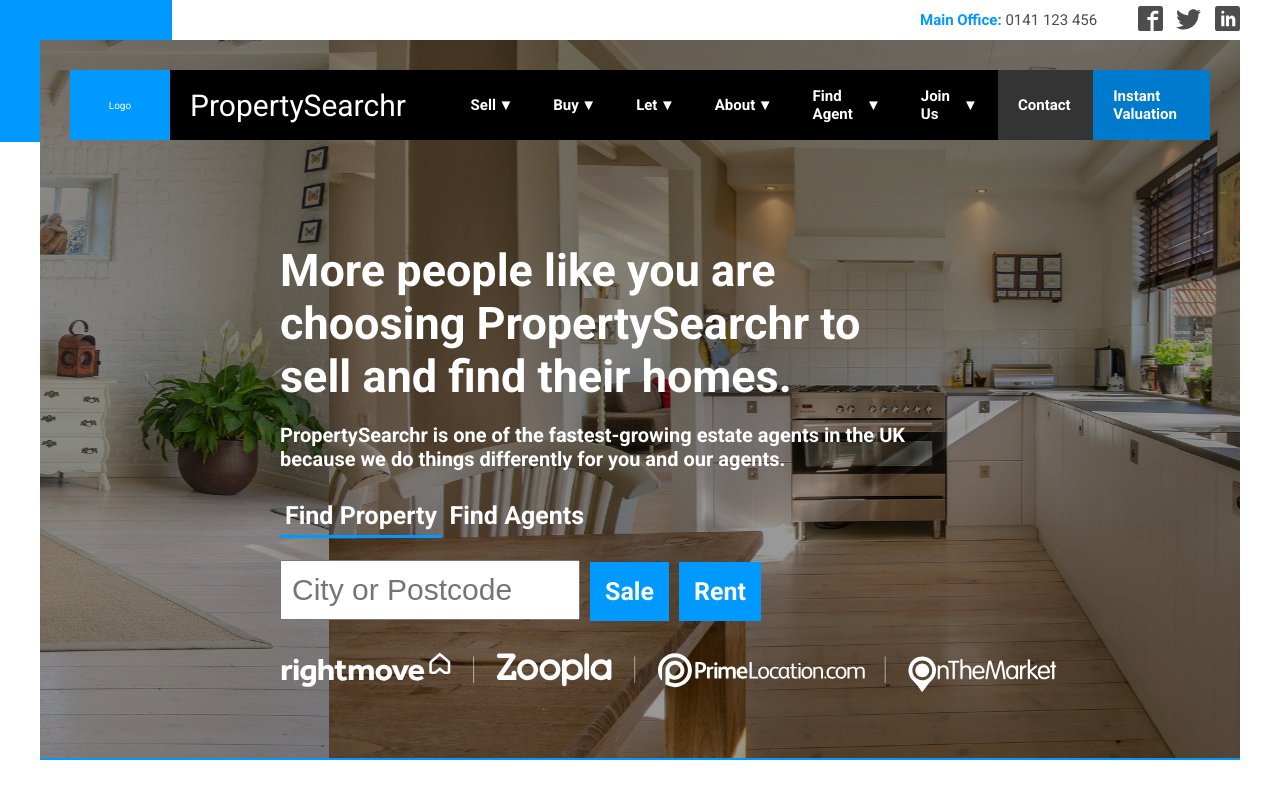
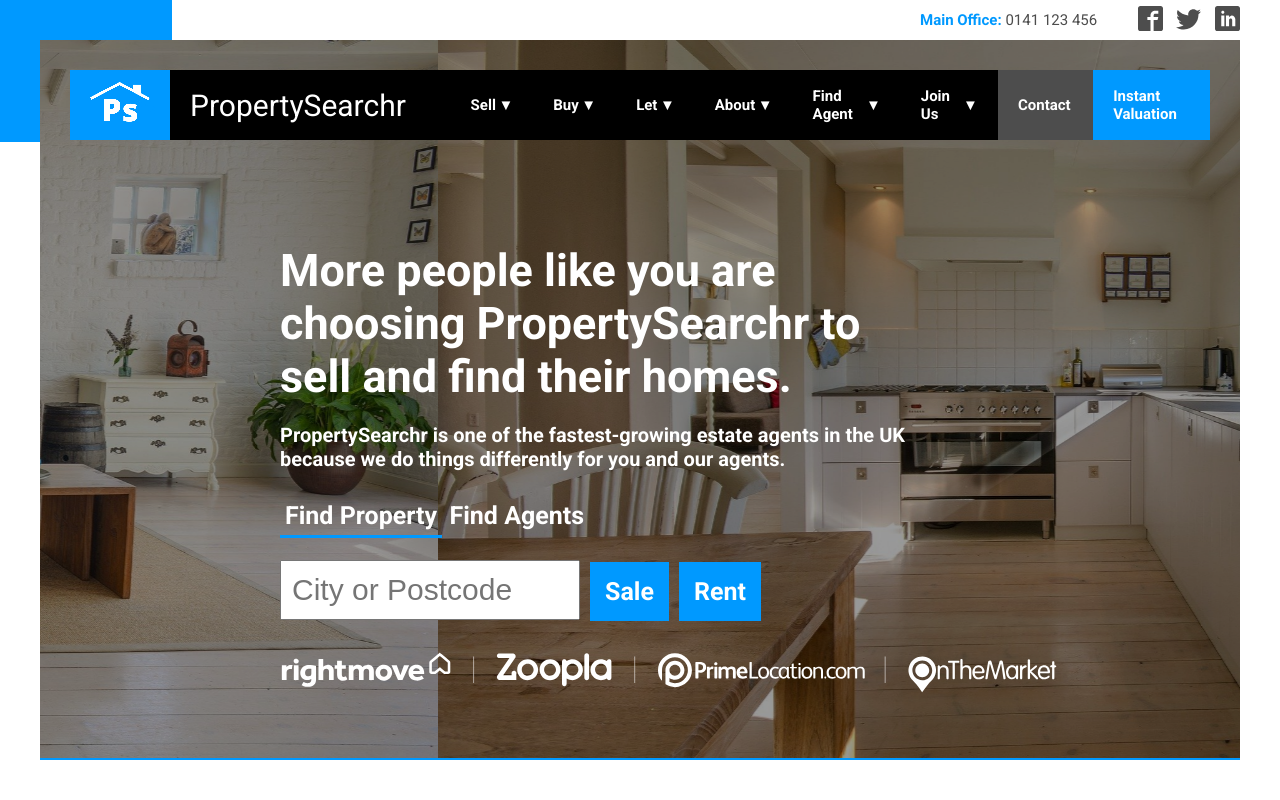
Before and after one commit to Xnanga/PropertySearchr, a website: page index.html in a window 1280 px wide. Shown: the top 800 px of the page. Drawn offline with Linux system fonts and the light colour scheme.

Commit message:
Logo added.

```diff
--- a/index.html
+++ b/index.html
@@ -36,7 +36,13 @@
     <div class="page-container">
       <div class="nav-container">
         <nav class="nav">
-          <div class="nav__branding-logo">Logo</div>
+          <div class="nav__branding-logo">
+            <img
+              src="images/homepage/logo-small.png"
+              alt="PropertySearchr Logo"
+              class="nav__branding-logo-img"
+            />
+          </div>
           <div class="nav__branding-name">PropertySearchr</div>
 
           <div class="nav__menu__button nav__menu__button--1">
@@ -114,8 +120,14 @@
               </li>
             </ul>
           </div>
-          <div class="nav__menu__button nav__menu__button--no-dropdown nav__menu__button--7">Contact</div>
-          <div class="nav__menu__button nav__menu__button--no-dropdown nav__menu__button--8">
+          <div
+            class="nav__menu__button nav__menu__button--no-dropdown nav__menu__button--7"
+          >
+            Contact
+          </div>
+          <div
+            class="nav__menu__button nav__menu__button--no-dropdown nav__menu__button--8"
+          >
             Instant Valuation
           </div>
         </nav>
--- a/js/script.js
+++ b/js/script.js
@@ -1,6 +1,7 @@
 "use: strict";
 
-// Global DOM Variables
+const homepage = function () {
+  // DOM Variables
 
   const pageContainer = document.querySelector(".page-container");
 
@@ -38,10 +39,9 @@
     ".testimonials-slider__dots"
   );
 
-// Init
+  // Init Function
 
   const init = function () {
-  // Functions on Page Load
     resizingNav();
     homepageSlider();
     propertySliderMovement();
@@ -50,29 +50,11 @@
     hideSections();
     hideTestimonials();
 
-  // Set Elements on Page Load
     tabs[0].classList.add("search__option-tab--active");
+    searchOptions.addEventListener("click", switchTabs);
   };
 
-// Nav Resizing
-
-// const resizingNav = function (entries) {
-//   const [entry] = entries;
-//   if (entry.isIntersecting) {
-//     navContainer.classList.add("nav-container--scrolled");
-//     console.log(`Page container intersecting.`);
-//   } else {
-//     navContainer.classList.remove("nav-container--scrolled");
-//     console.log(`Page container NOT intersecting.`);
-//   }
-// };
-
-// const navObserver = new IntersectionObserver(resizingNav, {
-//   root: null,
-//   threshold: 0.7,
-// });
-
-// navObserver.observe(pageContainer);
+  // Resize Nav on Scroll
 
   const resizingNav = function () {
     window.addEventListener("scroll", function () {
@@ -145,9 +127,17 @@
 
   const propertySliderMovement = function () {
     let index = 0;
-  const maxSlide = propertySliderCards.length / 5;
+    let sliderWidth = propertySlider.offsetWidth;
+    let sliderWidthPerCard = sliderWidth / propertySliderCards.length;
 
-  let sliderWidth = propertySlider.offsetWidth;
+    // Returns how many groups of property cards there should be visible (Doesn't work)
+    let maxIndex = sliderWidthPerCard / 20.49 - 2;
+
+    console.log(`SliderWidthPerCard: ${sliderWidthPerCard}`);
+    console.log(`MaxIndex: ${maxIndex}`);
+
+    // Could the intersectionObserver API be used to count how many cards are visible
+    // then determine the maxIndex through propertySliderCards.length / number of visible cards?
 
     window.addEventListener("resize", () => {
       sliderWidth = propertySlider.offsetWidth;
@@ -166,21 +156,23 @@
     };
 
     const nextSlide = function () {
-    if (false /*index*/) {
+      if (index >= maxIndex) {
         return;
       } else {
         index++;
       }
       goToSlide(index, "next");
+      console.log(`Index: ${index}`);
     };
 
     const prevSlide = function () {
-    if (false /*index === 0*/) {
+      if (index === 0) {
         return;
       } else {
         index--;
       }
       goToSlide(index, "prev");
+      console.log(`Index: ${index}`);
     };
 
     const slideHandler = function (direction) {
@@ -249,7 +241,9 @@
         dot.classList.remove("testimonials-slider__single-dot--active")
       );
 
-    allDots[dotNumber].classList.add("testimonials-slider__single-dot--active");
+      allDots[dotNumber].classList.add(
+        "testimonials-slider__single-dot--active"
+      );
     };
 
     testimonialsDotContainer.addEventListener("click", dotSelector);
@@ -277,14 +271,7 @@
     }
   };
 
-// Event Listeners
+  init();
+};
 
-searchOptions.addEventListener("click", switchTabs);
-
-// Initialisation
-
-init();
-
-setInterval(function () {
-  console.log(window.pageYOffset);
-}, 1000);
+homepage();
--- a/sass/_components.scss
+++ b/sass/_components.scss
@@ -43,11 +43,16 @@
       grid-column: 1 / 2;
 
       background-color: var(--primary-color-cyan);
-
+      width: 100%;
       height: 100%;
-      width: 100%;
 
       cursor: pointer;
+
+      &-img {
+        display: inline-block;
+
+        object-fit: contain;
+      }
     }
 
     &-name {
@@ -74,6 +79,7 @@
       padding: 1rem 2rem;
 
       cursor: pointer;
+      transition: all 0.2s;
 
       &::after {
         content: "\25bc";
@@ -107,20 +113,20 @@
       &--7 {
         grid-column: 10 / 11;
 
-        background-color: darken(#4d4d4d, 10%);
+        background-color: var(--secondary-color-grey);
 
         &:hover {
-          background-color: darken(#4d4d4d, 15%);
+          background-color: darken(#4d4d4d, 10%);
         }
       }
 
       &--8 {
         grid-column: 11 / 12;
 
-        background-color: darken(#0099ff, 10%);
+        background-color: var(--primary-color-cyan);
 
         &:hover {
-          background-color: darken(#0099ff, 15%);
+          background-color: darken(#0099ff, 10%);
         }
       }
 
```
Also changed, not shown: css/style.css, images/homepage/logo-small.png (added), images/homepage/logo.png (added). Lines whose indentation alone changed are shown as unchanged.
